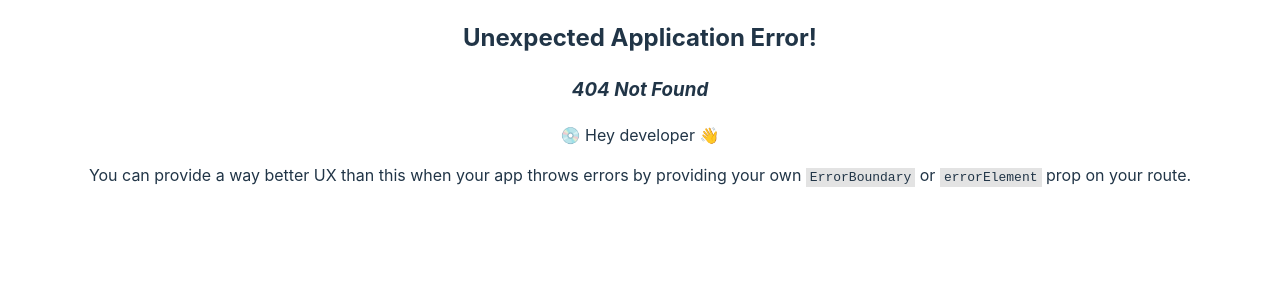
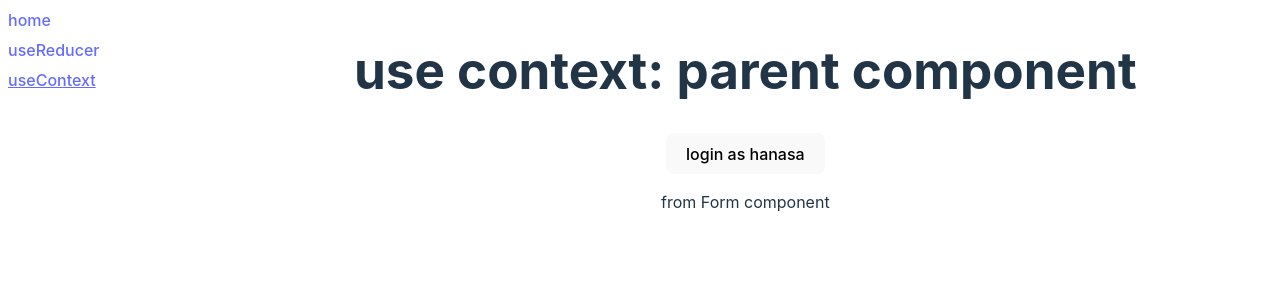
Before and after one commit to nnivxix/react-playground, a React (Vite) app: page /use-context in a window 1280 px wide. Before the commit this address had no page. Shown: the top 300 px of the page. Built offline with nearby package versions, Linux system fonts and the light colour scheme.

Commit message:
learning: use context

```diff
--- a/src/index.css
+++ b/src/index.css
@@ -61,8 +61,31 @@ button:focus-visible {
   }
 }
 
+.layout {
+  display: grid;
+  grid-template-columns: repeat(6, minmax(0, 1fr));
+}
+
 .layout nav {
-  width: 100%;
+  /* width: 30%; */
   display: flex;
+  flex-direction: column;
+  align-items: start;
   gap: 6px;
+  grid-column: span 1 / span 1;
+
 }
+
+.layout nav .active {
+  text-decoration: underline;
+}
+
+.layout main {
+  grid-column: span 5 / span 5;
+
+}
+
+.border {
+  border: #f9f9f9 solid 2px;
+  margin: 10px;
+}
--- a/src/layouts/Default.tsx
+++ b/src/layouts/Default.tsx
@@ -1,8 +1,8 @@
 import React from 'react'
-import { Link } from 'react-router-dom';
+import { NavLink } from 'react-router-dom';
 import Index from '../pages/Index';
 import UseReducer from '../pages/UseReducer';
-import UseReducerCloned from '../pages/UseReducerCloned';
+import UseContext from '../pages/UseContext';
 
 type DefaultProps = { children: React.ReactNode }
 // eslint-disable-next-line react-refresh/only-export-components
@@ -18,9 +18,9 @@ export const navs = [
     element: <UseReducer />
   },
   {
-    label: 'useReducer Cloned',
-    path: '/use-reducer-cloned',
-    element: <UseReducerCloned />
+    label: 'useContext',
+    path: '/use-context',
+    element: <UseContext />
   },
 ];
 
@@ -29,11 +29,14 @@ function Default({ children }: DefaultProps) {
   return (
     <div className='layout'>
       <nav>
-
         {navs.map(nav => (
-          <Link to={nav.path} key={nav.path}>
+          <NavLink to={nav.path} key={nav.path} className={({ isActive }: {
+            isActive: boolean;
+          }) =>
+            isActive ? "active" : ""
+          }>
             {nav.label}
-          </Link>
+          </NavLink>
         ))}
       </nav>
       <main>
--- /dev/null
+++ b/src/pages/UseContext.tsx
@@ -0,0 +1,94 @@
+import { createContext, useContext, useState } from 'react'
+import Default from '../layouts/Default'
+
+interface UserContextType {
+  user: {
+    name: string;
+    age: number;
+  };
+  setUser: ({ name, age }: {
+    name: string,
+    age: number
+  }) => void
+}
+const UserContext = createContext<UserContextType>({
+  user: {
+    name: '',
+    age: 0,
+  },
+
+  setUser: () => null
+})
+
+export default function UseContext() {
+
+  // Parent Component
+  const [user, setUser] = useState({
+    name: '',
+    age: 0,
+  });
+
+  return (
+    <Default>
+      <UserContext.Provider value={{ user, setUser }}>
+        <h1>use context: parent component</h1>
+        <Form />
+      </UserContext.Provider>
+    </Default>
+  )
+}
+
+
+function Form() {
+  const { user, setUser } = useContext(UserContext);
+  return (
+    <>
+      {!user.name && (
+        <button onClick={() =>
+          setUser({
+            name: 'hanasa',
+            age: 26
+          })
+        }>
+          login as hanasa
+        </button>
+      )}
+      {user.name && (
+        <Welcome />
+      )}
+      <p>from Form component</p>
+    </>
+  )
+}
+
+function Welcome() {
+  const { user, setUser } = useContext(UserContext)
+  return (
+    <div className='border'>
+      <h1>Welcome back {user.name}</h1>
+      <h1>Your age {user.age} years old</h1>
+      <button onClick={() => {
+        setUser({
+          name: '',
+          age: 0
+        })
+      }}>
+        Logout
+      </button>
+      <User />
+
+      <p>from Welcome component</p>
+    </div>
+  )
+}
+
+function User() {
+  const { user } = useContext(UserContext)
+  return (
+    <div className='border'>
+      <p>{user.name}</p>
+      <p>from User component</p>
+    </div>
+  )
+
+}
--- a/src/pages/UseReducerCloned.tsx
+++ /dev/null
@@ -1,24 +0,0 @@
-import React, { useReducer } from 'react'
-import { reducer } from './UseReducer'
-import Default from '../layouts/Default'
-import useCount from '../hooks/useCount'
-
-export default function UseReducerCloned() {
-  const { count: initCount } = useCount()
-
-  const [state, dispatch] = useReducer(reducer, {
-    count: initCount
-  })
-  return (
-    <Default>
-      {/* won't same with '/use-reducer' even using custom hook 'useCount' */}
-      <div>
-        {state.count}
-        <button className='mb-2' onClick={() => dispatch({ type: 'increment' })}>
-          Increment
-        </button>
-        <button onClick={() => dispatch({ type: 'decrement' })}>Decrement</button>
-      </div>
-    </Default>
-  )
-}
```
